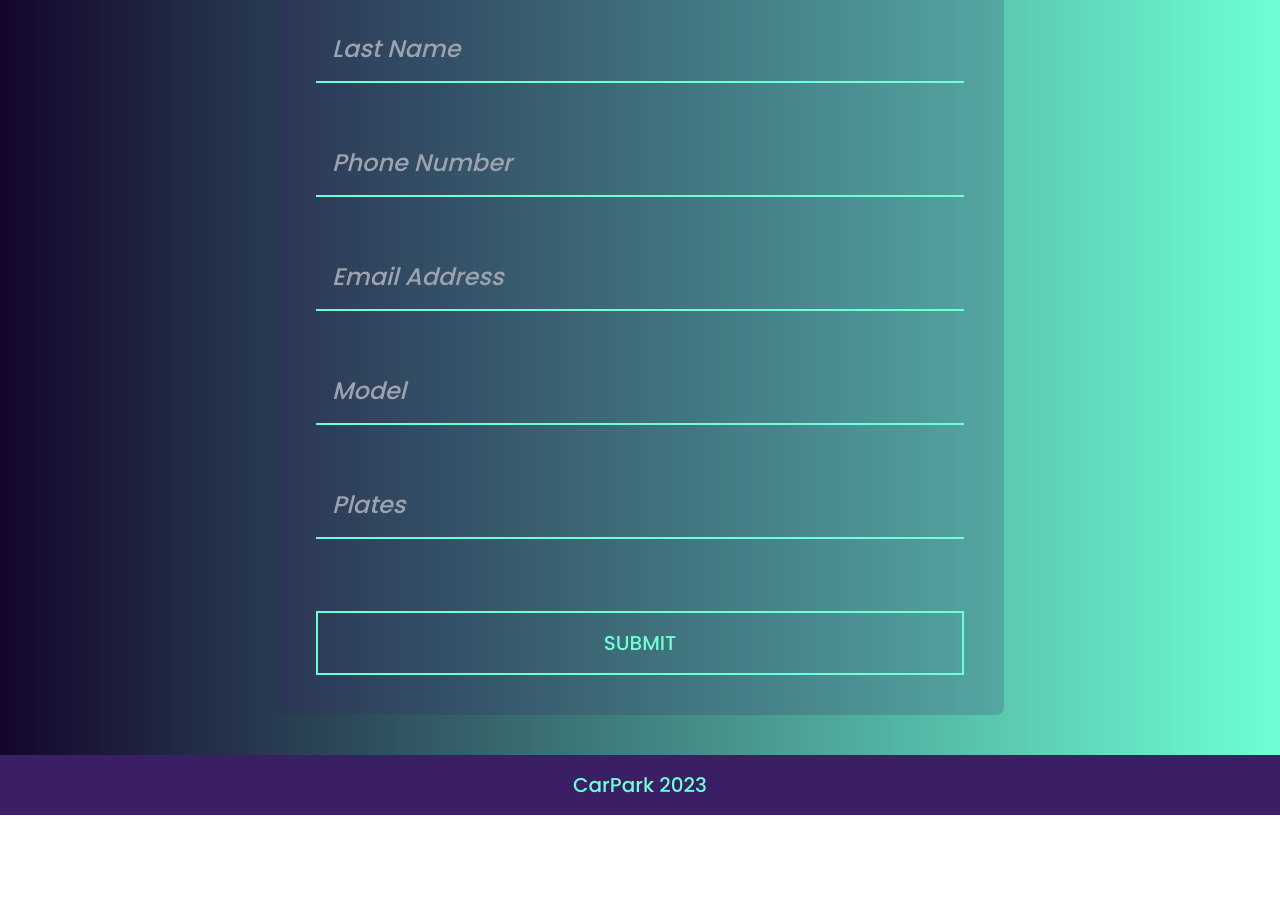
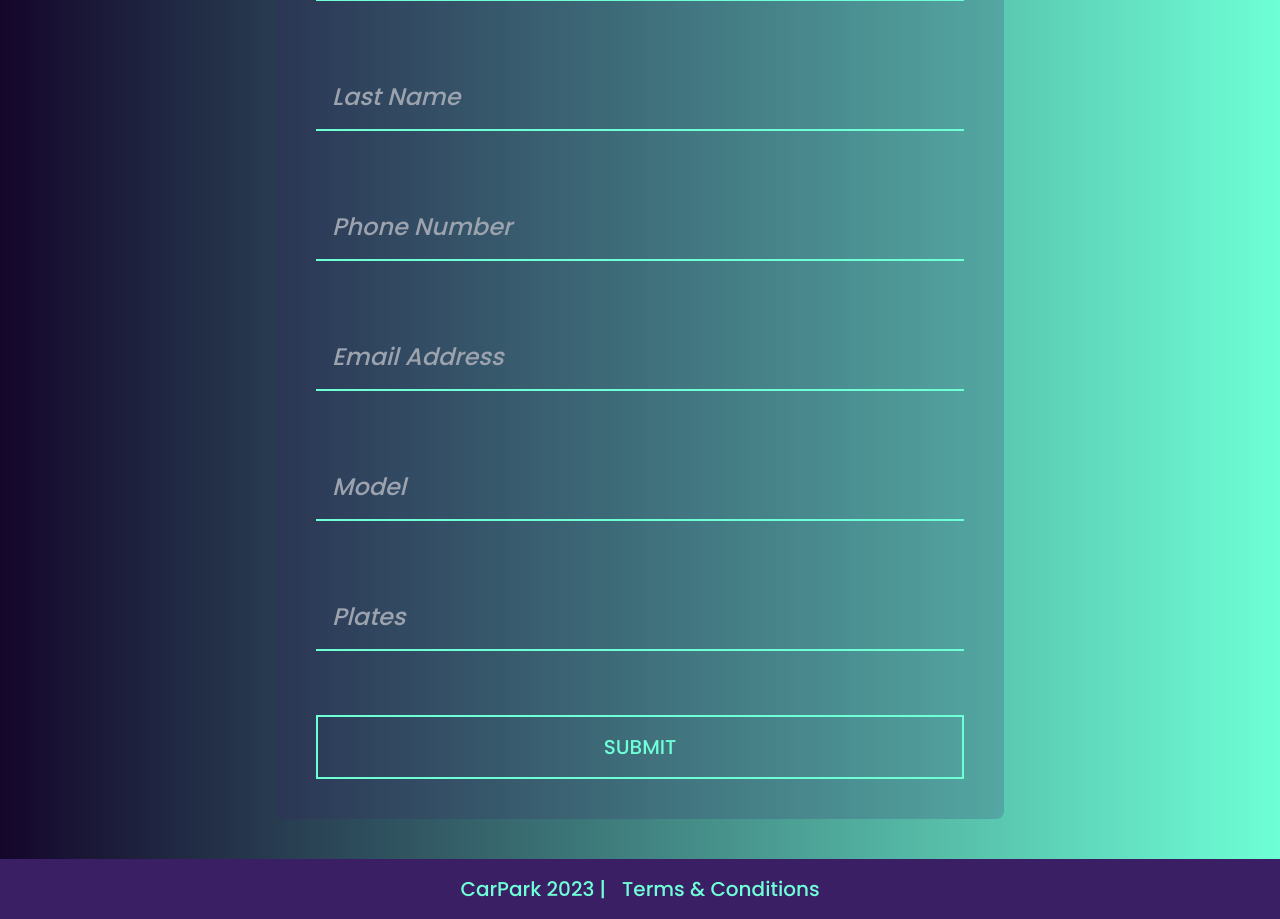
Before and after one commit to asztonski/parking-app, a Next.js app: page / in a window 1280 px wide. Shown: the part 600-1519 px from the top of the page. Before the commit the page ends 1415 px from the top, so only its background shows below. Built offline with nearby package versions, Linux system fonts and the light colour scheme.

Commit message:
Links added

```diff
--- a/src/app/components/UI/Form/Input.tsx
+++ b/src/app/components/UI/Form/Input.tsx
@@ -12,7 +12,7 @@ type InputProps = {
 
 export const Input:React.FC<InputProps> = ({ name, type, value, placeholder, id, error, touched, onChange, onBlur }) => {
     return (
-      <div className="w-full flex flex-col gap-6 uppercase">
+      <div className="w-full flex flex-col gap-2 uppercase my-8">
         <input
           type={type}
           id={id}
--- a/src/app/components/layout/Footer/Footer.tsx
+++ b/src/app/components/layout/Footer/Footer.tsx
@@ -1,7 +1,10 @@
+import Link from "next/link"
+
 export const Footer = () => {
     return (
-        <footer className="bg-secondary flex p-4 justify-center">
-            <span className="text-xl">CarPark 2023</span>
+        <footer className="bg-secondary flex p-4 justify-center text-xl gap-4">
+            <Link href={'/'}>CarPark 2023 |</Link>
+            <Link href={'/terms'}>Terms & Conditions</Link>
         </footer>
     )
 }
--- a/src/app/components/layout/Header/Header.tsx
+++ b/src/app/components/layout/Header/Header.tsx
@@ -1,12 +1,13 @@
 import Image from "next/image";
 import Logo from "@/app/assets/logo.png";
+import Link from "next/link";
 
 export const Header = () => {
   return (
     <header className="w-full flex justify-center p-8">
-      <div className="max-h-96 w-full max-w-xl relative aspect-[2000_/_1247]">
+      <Link href={'/'} className="max-h-96 w-full max-w-xl relative aspect-[2000_/_1247]">
         <Image className="" alt="Image of CarPark logo brand" fill src={Logo} />
-      </div>
+      </Link>
     </header>
   );
 };
--- a/src/app/steps/Form/Form.tsx
+++ b/src/app/steps/Form/Form.tsx
@@ -66,11 +66,6 @@ export const Form = () => {
         />
       ))}
       <div className="flex flex-col">
-        <span
-          className={`text-red-500 ${hasError ? "opacity-100" : "opacity-0"}`}
-        >
-          All fields are required.
-        </span>
         <Button onClick={handleSubmit}>Submit</Button>
       </div>
     </form>
```
